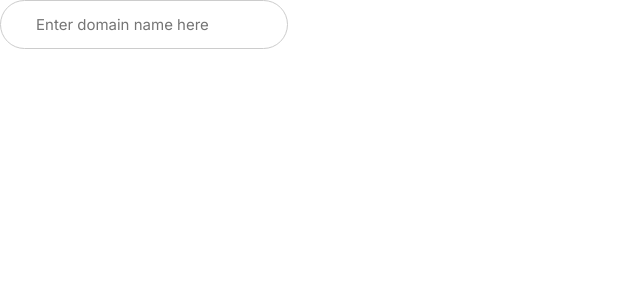
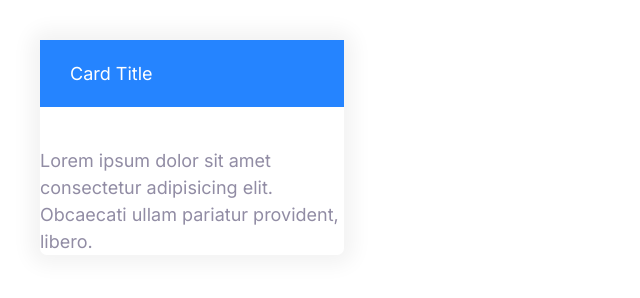
Before and after one commit to MABryan/Markmosh-, a plain HTML site: page moshify/index.html in a window 1280 px wide. Shown: the whole page, without its empty margins (0-640 px from the left). Drawn offline with Linux system fonts and the light colour scheme.

Commit message:
Build the cards component

```diff
--- a/moshify/css/styles.css
+++ b/moshify/css/styles.css
@@ -4,6 +4,9 @@
      --color-accent: #ff3400;
      --color-headings: #1b0760;
      --color-body: #918ca4;
+     --color-border:#ccc;
+     --border-radius: 30px;
+
  }
 
 
@@ -253,9 +256,10 @@ a {
 }
 
 /* Inputs */
+
 .input {
-    border-radius: 30px;
-    border: 1px solid #ccc;
+    border-radius: var(--border-radius);
+    border: 1px solid var(--color-border);
     color: var(--color-headings);
     font-size: 2rem;
     outline: 0;
@@ -266,6 +270,40 @@ a {
     columns: #cdcbd7;
 }
 
+.input-group {
+    border: 1px solid var(--color-border);
+    border-radius: var(--border-radius);
+    display: flex;
+}
+
+.input-group .input {
+    border: 0;
+    flex-grow: 1;
+    padding: 1.5rem 1rem;
+}
+
+.input-group .btn {
+   margin: 4px;
+}
+
+/* Cards */
+
+.card {
+    border-radius: 7px;
+    box-shadow: 0 0 20px 10px #f3f3f3;
+}
+
+.card__header,
+.card__body {
+    padding: 2rem 3rem;
+}
+
+.card--primary .card__header {
+    background: var(--color-primary);
+    color: #fff;
+}
+
+
 @media screen and (min-width: 1024px) {
     .input {
         font-size: 1.5rem;
--- a/moshify/index.html
+++ b/moshify/index.html
@@ -15,6 +15,12 @@
     <link rel="stylesheet" href="css/styles.css" />
   </head>
   <body>
-    <input type="text" class="input" placeholder="Enter domain name here" />
+    <div style="width: 30%; padding: 4rem">
+      <div class="card card--primary">
+      <header class="card__header">Card Title</header>
+      <div class="card__body"></div>
+      Lorem ipsum dolor sit amet consectetur adipisicing elit. Obcaecati ullam
+      pariatur provident, libero.
+    </div>
   </body>
 </html>
```
Also changed, not shown: moshify/components/cards.html (added, +8 -0 lines).
